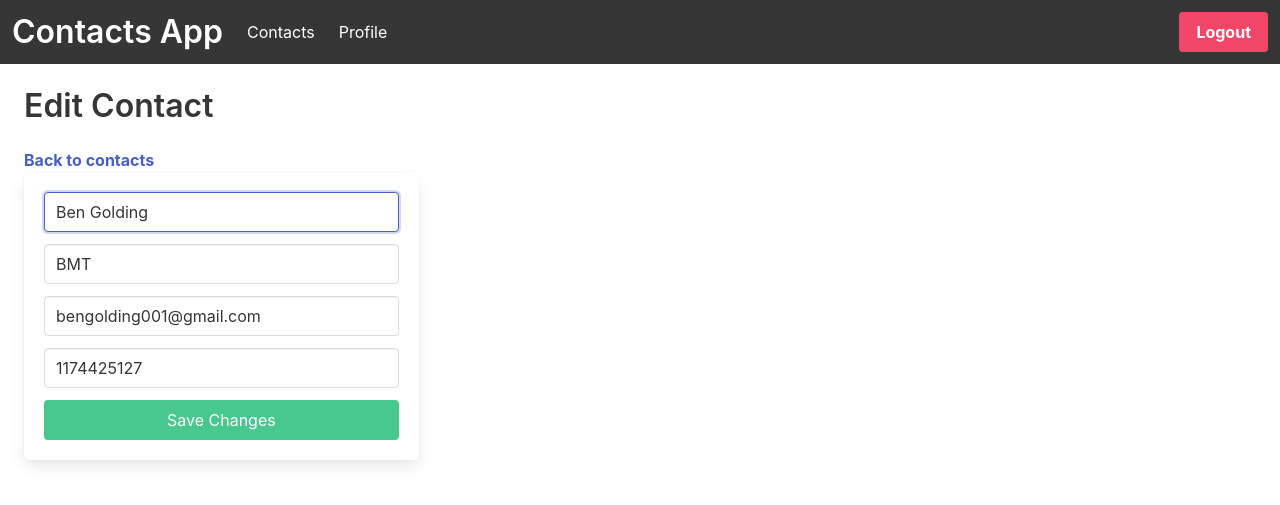
After one commit to Timbotenbo101/PythonApp, a Flask app: page /editcontact/4 in a window 1280 px wide. The commit adds this page. Shown: the top 505 px of the page. Run offline with Flask 3, Linux system fonts and the light colour scheme; a user stored in the database is signed in; data comes from the database, SQL or seed files in the repository; both versions use the stored data as it was after the commit.

Commit message:
Update and delete contacts, improve profile page

```diff
--- a/project/main.py
+++ b/project/main.py
@@ -12,7 +12,7 @@ def index():
 @main.route('/profile')
 @login_required
 def profile():
-    return render_template('profile.html', name=current_user.name, isAdmin=(current_user.userType == "Admin"))
+    return render_template('profile.html')
 
 @main.route('/contacts')
 @login_required
@@ -47,3 +47,47 @@ def addcontact_post():
     db.session.add(new_contact)
     db.session.commit()
     return redirect(url_for('main.contacts'))
+
+@main.route('/editcontact/<int:contact_id>')
+@login_required
+def editcontact(contact_id):
+    contact = Contacts.query.filter_by(id=contact_id).first()
+    return render_template('editContact.html', contact=contact)
+
+@main.route('/editcontact', methods=['POST'])
+@login_required
+def editcontact_post():
+    id = request.form.get('id')
+    email = request.form.get('email')
+    name = request.form.get('name')
+    company = request.form.get('company')
+    telephone = request.form.get('telephone')
+
+    contact = Contacts.query.filter_by(id = id).first()
+    duplicateContact = Contacts.query.filter(id != id, email == email).first() # if this returns a contact, then the email already exists in database
+
+    if duplicateContact: # redirect back if there is a separate contact with matching email address
+        flash('Another contact with this email address already exists')
+        return redirect(url_for('main.addcontact'))
+
+    # update contact data and commit
+    contact.email = email
+    contact.name = name
+    contact.company = company
+    contact.phoneNumber = telephone
+    db.session.commit()
+    return redirect(url_for('main.contacts'))
+
+@main.route('/deletecontact/<int:contact_id>')
+@login_required
+def deletecontact(contact_id):
+    contact = Contacts.query.filter_by(id=contact_id).first()
+    return render_template('deleteContact.html', contact=contact)
+
+@main.route('/confirmdelete/<int:contact_id>')
+@login_required
+def confirmdelete(contact_id):
+    contact = Contacts.query.filter_by(id=contact_id).first()
+    db.session.delete(contact)
+    db.session.commit()
+    return redirect(url_for('main.contacts'))
--- /dev/null
+++ b/project/templates/editContact.html
@@ -0,0 +1,40 @@
+{% extends "base.html" %}
+
+{% block content %}
+<div class="column is-4">
+    <h3 class="title">Edit Contact</h3>
+    <a class="pb-3" href="{{ url_for('main.contacts') }}">
+        <strong>Back to contacts</strong>
+        </a>
+    <div class="box">
+        <form method="POST" action="/editcontact">
+            <input class="input" type="hidden" name="id" value="{{contact.id}}">
+            <div class="field">
+                <div class="control">
+                    <input class="input" type="text" name="name" value="{{contact.name}}" autofocus="">
+                </div>
+            </div>
+
+            <div class="field">
+                <div class="control">
+                    <input class="input" type="text" name="company" value="{{contact.company}}" autofocus="">
+                </div>
+            </div>
+
+            <div class="field">
+                <div class="control">
+                    <input class="input" type="email" name="email"  value="{{contact.email}}" autofocus="">
+                </div>
+            </div>
+
+            <div class="field">
+                <div class="control">
+                    <input class="input" type="tel" name="telephone"  value="{{contact.phoneNumber}}" autofocus="">
+                </div>
+            </div>
+
+            <button class="button is-block is-success is-fullwidth">Save Changes</button>
+        </form>
+    </div>
+</div>
+{% endblock %}
```
Also changed, not shown: project/templates/contacts.html (+11 -0 lines), project/templates/deleteContact.html (added, +31 -0 lines), project/templates/profile.html (+18 -3 lines), instance/contacts.db.
